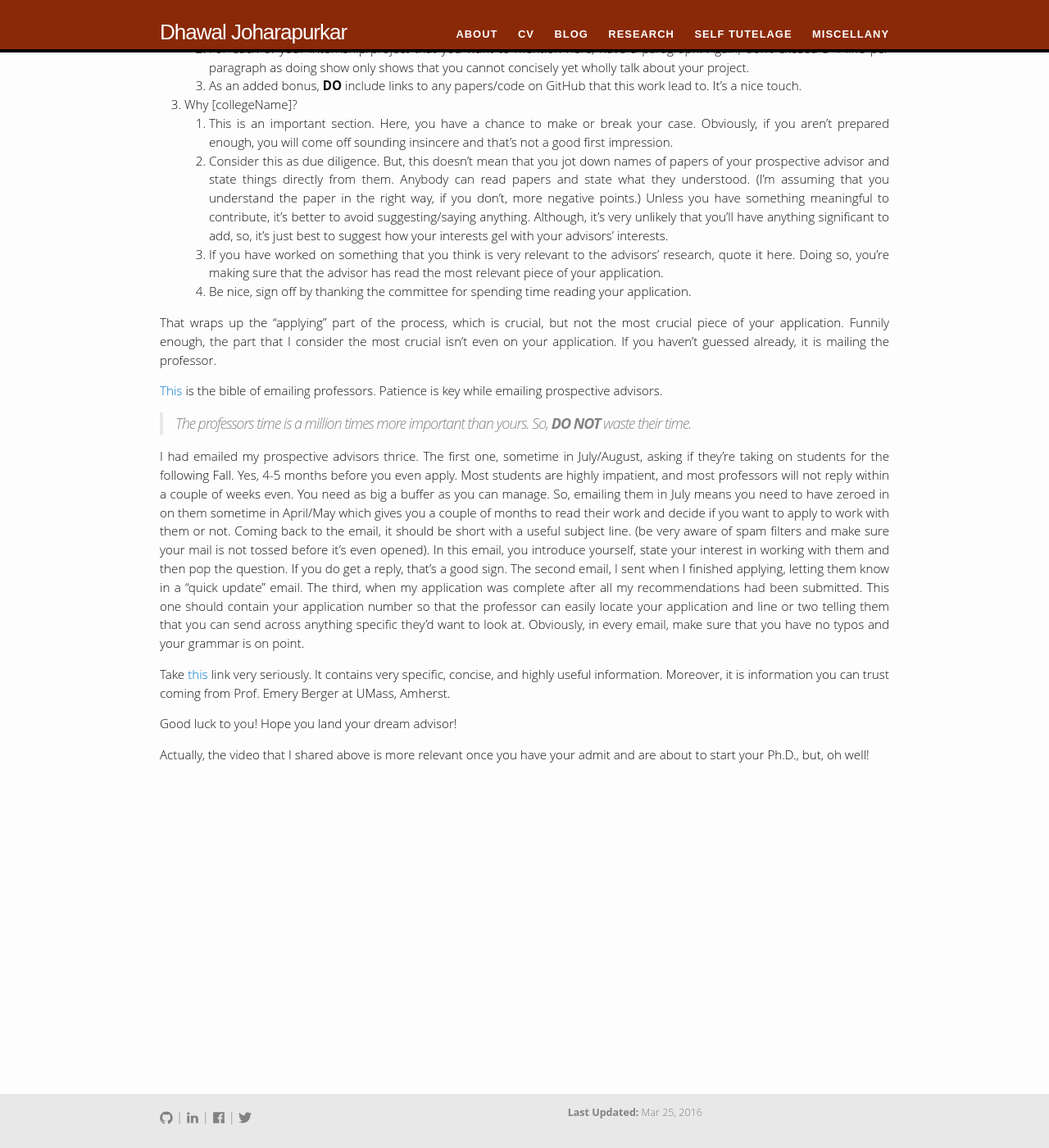
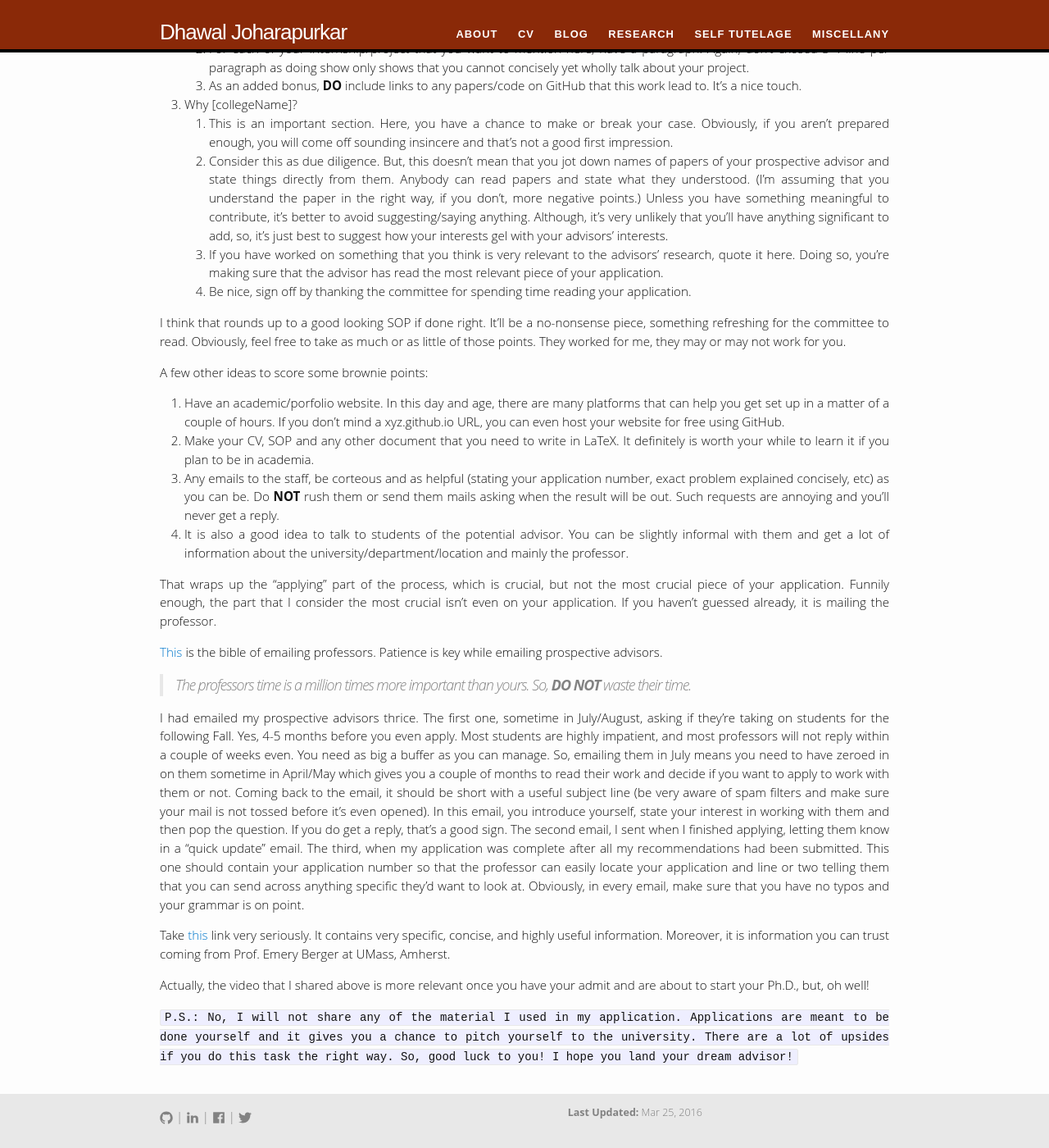
Before and after one commit to dhawaljoh/dhawaljoh.github.io, a Jekyll site: the page built from _posts/2016-03-25-My PhD-Application-Story.md, in a window 1280 px wide and 1400 px high, scrolled down 1759 px. Shown: the whole window at 82% size. Built offline with Jekyll 4.4.1, drawn with Linux system fonts in a browser that asks for light colours; comment, search, counter and statistics services are not loaded; some of the changed text lies outside the part shown.

Commit message:
added more to the blog

```diff
--- a/_posts/2016-03-25-My PhD-Application-Story.md
+++ b/_posts/2016-03-25-My PhD-Application-Story.md
@@ -51,7 +51,7 @@ My profile did improve a bit - over the course of Spring, 2015, my GPA increased
 
 I collected my code from all the projects and organized it, put it on GitHub, put it into my SOP. My SOP was weaved into a story of my progress through undergrad and trying to convince the admissions committee that I was ready for grad school. None of the "We bought our first computer when I was aged 6..." nonsense. Let's break it down.
 
-I had my SOP chopped up into three sections:
+I had my SOP chopped up into three sections, so, here's some advice:
 
 1. Introduction
 	1. One line introducing your field of study. Try to be creative here and by that I don't mean use fancy words. Try to concisely state a fact or two from your field of study and why you're motivated to do research in it. Makes a better opening statement than "I started learning Python before my mother tongue", right?
@@ -67,18 +67,27 @@ I had my SOP chopped up into three sections:
 	3. If you have worked on something that you think is very relevant to the advisors' research, quote it here. Doing so, you're making sure that the advisor has read the most relevant piece of your application.
 	4. Be nice, sign off by thanking the committee for spending time reading your application.
 
+I think that rounds up to a good looking SOP if done right. It'll be a no-nonsense piece, something refreshing for the committee to read. Obviously, feel free to take as much or as little of those points. They worked for me, they may or may not work for you.
+
+A few other ideas to score some brownie points:
+
+1. Have an academic/porfolio website. In this day and age, there are many platforms that can help you get set up in a matter of a couple of hours. If you don't mind a xyz.github.io URL, you can even host your website for free using GitHub.
+2. Make your CV, SOP and any other document that you need to write in LaTeX. It definitely is worth your while to learn it if you plan to be in academia.
+3. Any emails to the staff, be corteous and as helpful (stating your application number, exact problem explained concisely, etc) as you can be. Do **NOT** rush them or send them mails asking when the result will be out. Such requests are annoying and you'll never get a reply.
+4. It is also a good idea to talk to students of the potential advisor. You can be slightly informal with them and get a lot of information about the university/department/location and mainly the professor.
+
+
 That wraps up the "applying" part of the process, which is crucial, but not the most crucial piece of your application. Funnily enough, the part that I consider the most crucial isn't even on your application. If you haven't guessed already, it is mailing the professor.
 
 [This](http://matt.might.net/articles/how-to-email/){:target="_blank"} is the bible of emailing professors. Patience is key while emailing prospective advisors.
 
 > The professors time is a million times more important than yours. So, **DO NOT** waste their time.
 
-I had emailed my prospective advisors thrice. The first one, sometime in July/August, asking if they're taking on students for the following Fall. Yes, 4-5 months before you even apply. Most students are highly impatient, and most professors will not reply within a couple of weeks even. You need as big a buffer as you can manage. So, emailing them in July means you need to have zeroed in on them sometime in April/May which gives you a couple of months to read their work and decide if you want to apply to work with them or not. Coming back to the email, it should be short with a useful subject line. (be very aware of spam filters and make sure your mail is not tossed before it's even opened). In this email, you introduce yourself, state your interest in working with them and then pop the question. If you do get a reply, that's a good sign. The second email, I sent when I finished applying, letting them know in a "quick update" email. The third, when my application was complete after all my recommendations had been submitted. This one should contain your application number so that the professor can easily locate your application and line or two telling them that you can send across anything specific they'd want to look at. Obviously, in every email, make sure that you have no typos and your grammar is on point.
+I had emailed my prospective advisors thrice. The first one, sometime in July/August, asking if they're taking on students for the following Fall. Yes, 4-5 months before you even apply. Most students are highly impatient, and most professors will not reply within a couple of weeks even. You need as big a buffer as you can manage. So, emailing them in July means you need to have zeroed in on them sometime in April/May which gives you a couple of months to read their work and decide if you want to apply to work with them or not. Coming back to the email, it should be short with a useful subject line (be very aware of spam filters and make sure your mail is not tossed before it's even opened). In this email, you introduce yourself, state your interest in working with them and then pop the question. If you do get a reply, that's a good sign. The second email, I sent when I finished applying, letting them know in a "quick update" email. The third, when my application was complete after all my recommendations had been submitted. This one should contain your application number so that the professor can easily locate your application and line or two telling them that you can send across anything specific they'd want to look at. Obviously, in every email, make sure that you have no typos and your grammar is on point.
 
 
 Take [this](http://emeryberger.com/admission-notes/){:target="_blank"} link very seriously. It contains very specific, concise, and highly useful information. Moreover, it is information you can trust coming from Prof. Emery Berger at UMass, Amherst.
 
+Actually, the video that I shared above is more relevant once you have your admit and are about to start your Ph.D., but, oh well!
 
-Good luck to you! Hope you land your dream advisor!
-
-Actually, the video that I shared above is more relevant once you have your admit and are about to start your Ph.D., but, oh well!
+`P.S.: No, I will not share any of the material I used in my application. Applications are meant to be done yourself and it gives you a chance to pitch yourself to the university. There are a lot of upsides if you do this task the right way. So, good luck to you! I hope you land your dream advisor!`
```
